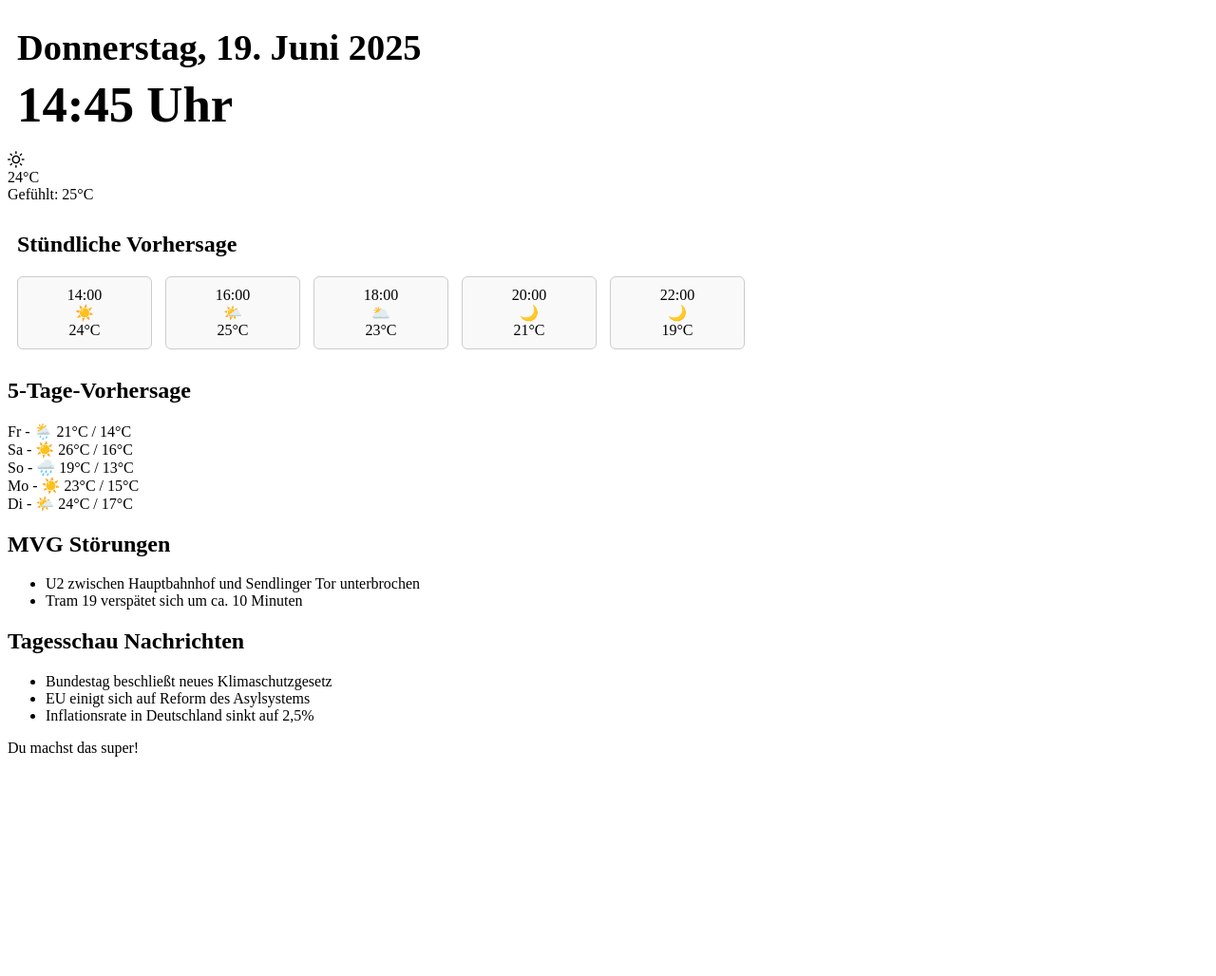
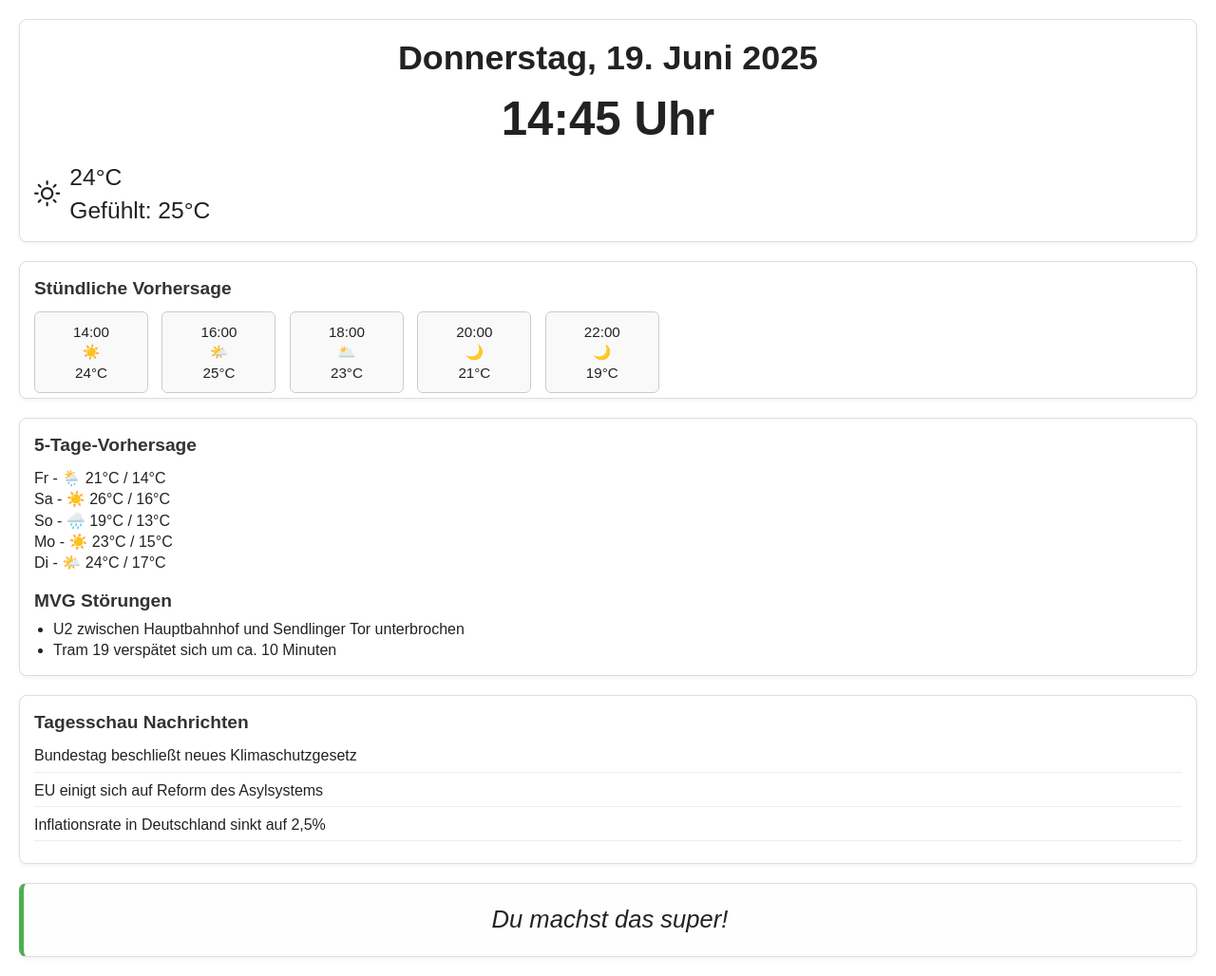
Before and after one commit to yuduu/dashboard, a FastAPI app: page / in a window 1280 px wide. Shown: the whole page at 95% size. Before the commit the page ends 797 px from the top, so only its background shows below. Run offline with FastAPI, Linux system fonts and the light colour scheme.

Commit message:
update css

```diff
--- a/app/static/css/modern.css
+++ b/app/static/css/modern.css
@@ -1,12 +1,59 @@
+/* Reset & Base */
+* {
+    box-sizing: border-box;
+    margin: 0;
+    padding: 0;
+}
+
+body {
+    font-family: Arial, sans-serif;
+    background-color: #ffffff;
+    color: #222;
+    padding: 20px;
+    line-height: 1.4;
+}
+
+h2 {
+    font-size: 1.2em;
+    margin-bottom: 10px;
+    color: #333;
+}
+
+/* Layout Container */
+.grid-container {
+    display: flex;
+    flex-direction: column;
+    gap: 20px;
+}
+
+/* Panels */
+.panel {
+    background-color: #fff;
+    border: 1px solid #ddd;
+    border-radius: 8px;
+    padding: 15px;
+    box-shadow: 0 2px 4px rgba(0, 0, 0, 0.05);
+}
+
+/* Clock & Weather */
+.clock-weather {
+    display: flex;
+    justify-content: space-between;
+    align-items: center;
+    flex-wrap: wrap;
+    font-size: 1.4em;
+}
+
 .clock {
-    font-size: 1.5em;
-    padding: 20px 10px;
+    flex: 1 1 100%;
+    text-align: center;
+    margin-bottom: 10px;
 }
 
 #date {
     font-size: 1.6em;
     font-weight: bold;
-    margin-bottom: 8px;
+    margin-bottom: 5px;
 }
 
 #time {
@@ -14,10 +61,19 @@
     font-weight: bold;
 }
 
+.weather {
+    display: flex;
+    align-items: center;
+    justify-content: center;
+    gap: 10px;
+    font-size: 1.1em;
+}
+
+/* Hourly Forecast */
 .forecast.hourly {
     overflow-x: auto;
     white-space: nowrap;
-    padding: 10px;
+    padding-bottom: 5px;
 }
 
 .forecast.hourly .forecast-item {
@@ -25,8 +81,54 @@
     width: 120px;
     text-align: center;
     margin-right: 10px;
+    padding: 10px;
     border: 1px solid #ccc;
     border-radius: 6px;
+    background-color: #f9f9f9;
+    font-size: 0.95em;
+}
+
+/* Daily Forecast & MVG */
+.forecast-daily-mvg {
+    display: flex;
+    flex-direction: column;
+    gap: 15px;
+}
+
+.daily-forecast .forecast-day {
+    margin-bottom: 10px;
     padding: 10px;
-    background: #f9f9f9;
+    background: #f2f2f2;
+    border-radius: 5px;
 }
+
+.mvg-disruptions h2 {
+    margin-bottom: 5px;
+}
+
+.mvg-disruptions ul {
+    list-style: disc;
+    padding-left: 20px;
+}
+
+/* News Feed */
+.news ul {
+    list-style: none;
+    padding-left: 0;
+}
+
+.news li {
+    margin-bottom: 8px;
+    border-bottom: 1px solid #eee;
+    padding-bottom: 5px;
+}
+
+/* Compliment */
+.compliment {
+    text-align: center;
+    font-size: 1.6em;
+    font-style: italic;
+    padding: 20px;
+    background-color: #fefefe;
+    border-left: 5px solid #4caf50;
+}
```
